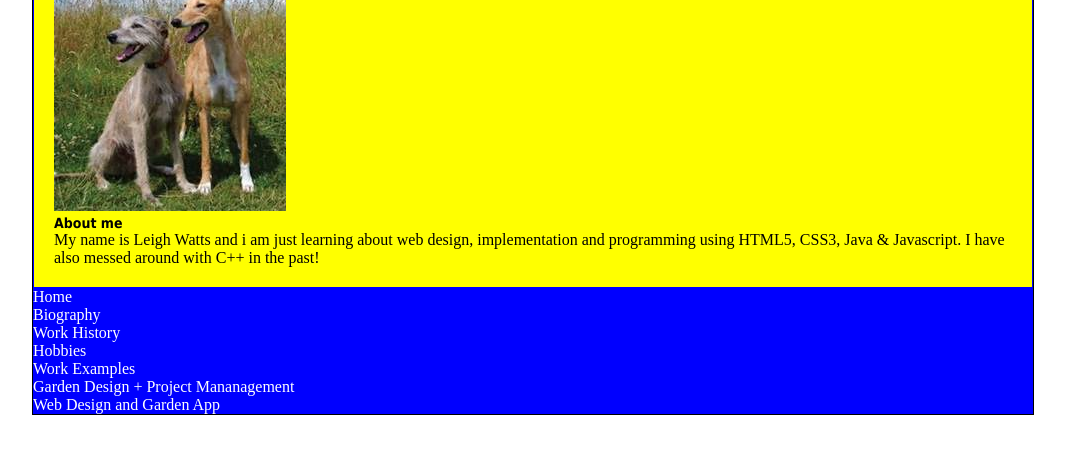
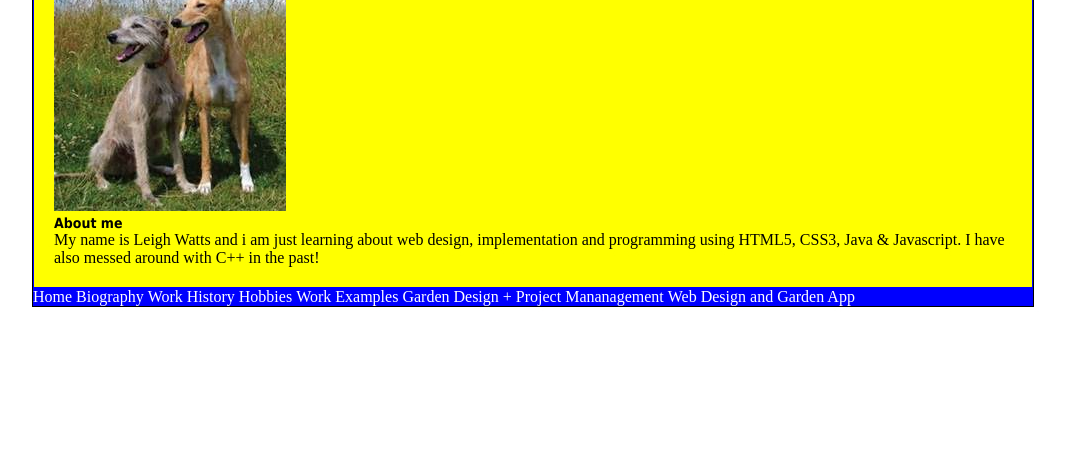
Before and after one commit to LeighWa/Leigh-Watts, a plain HTML site: page index.html in a window 1280 px wide. Shown: the part 100-554 px from the top of the page, without its empty margins (107-1172 px from the left). Drawn offline with Linux system fonts and the light colour scheme.

Commit message:
Initial commit

```diff
--- a/main.css
+++ b/main.css
@@ -37,6 +37,6 @@ body{
     color: white;
 }
 
-#top_menu ul {
+#top_menu li {
     display:inline-block;
 }
```
